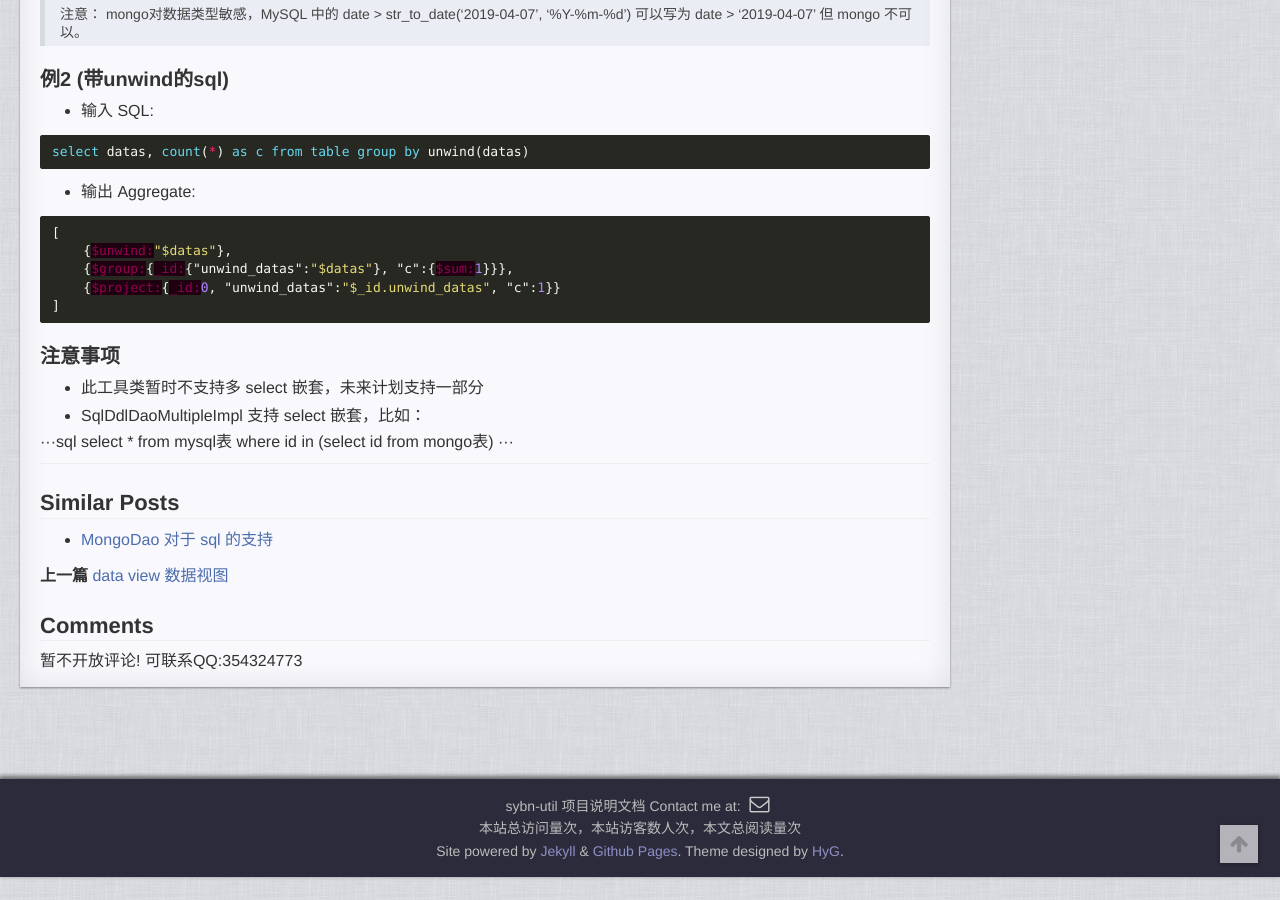
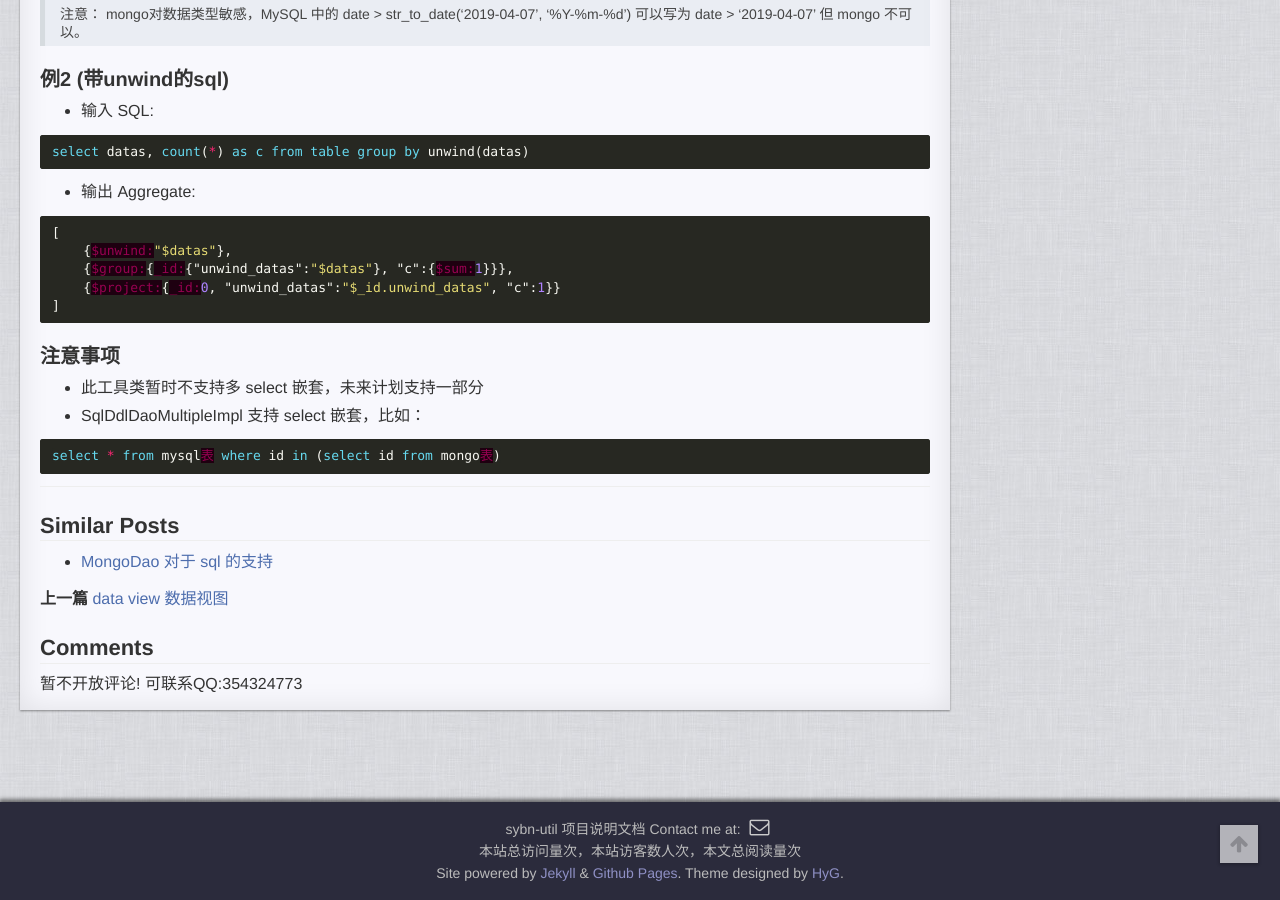
Before and after one commit to sybnCn/sybncn.github.io, a Jekyll site: the page built from _posts/2019-04-07-sql_query_convert_mongo_aggregate.md, in a window 1280 px wide and 900 px high, scrolled down 792 px. Built offline with Jekyll 4.4.1, drawn with Linux system fonts in a browser that asks for light colours; comment, search, counter and statistics services are not loaded; a style sheet for code colours, icons or effects is not loaded; before the commit the page ends 1669 px from its top, so only the background shows below that.

Commit message:
更新 2019-04-07-sql_query_convert_mongo_aggregate.md

````diff
--- a/_posts/2019-04-07-sql_query_convert_mongo_aggregate.md
+++ b/_posts/2019-04-07-sql_query_convert_mongo_aggregate.md
@@ -76,6 +76,6 @@ select datas, count(*) as c from table group by unwind(datas)
 
 * SqlDdlDaoMultipleImpl 支持 select 嵌套，比如：
 
-···sql
+```sql
 select * from mysql表 where id in (select id from mongo表)
-···
+```
````
